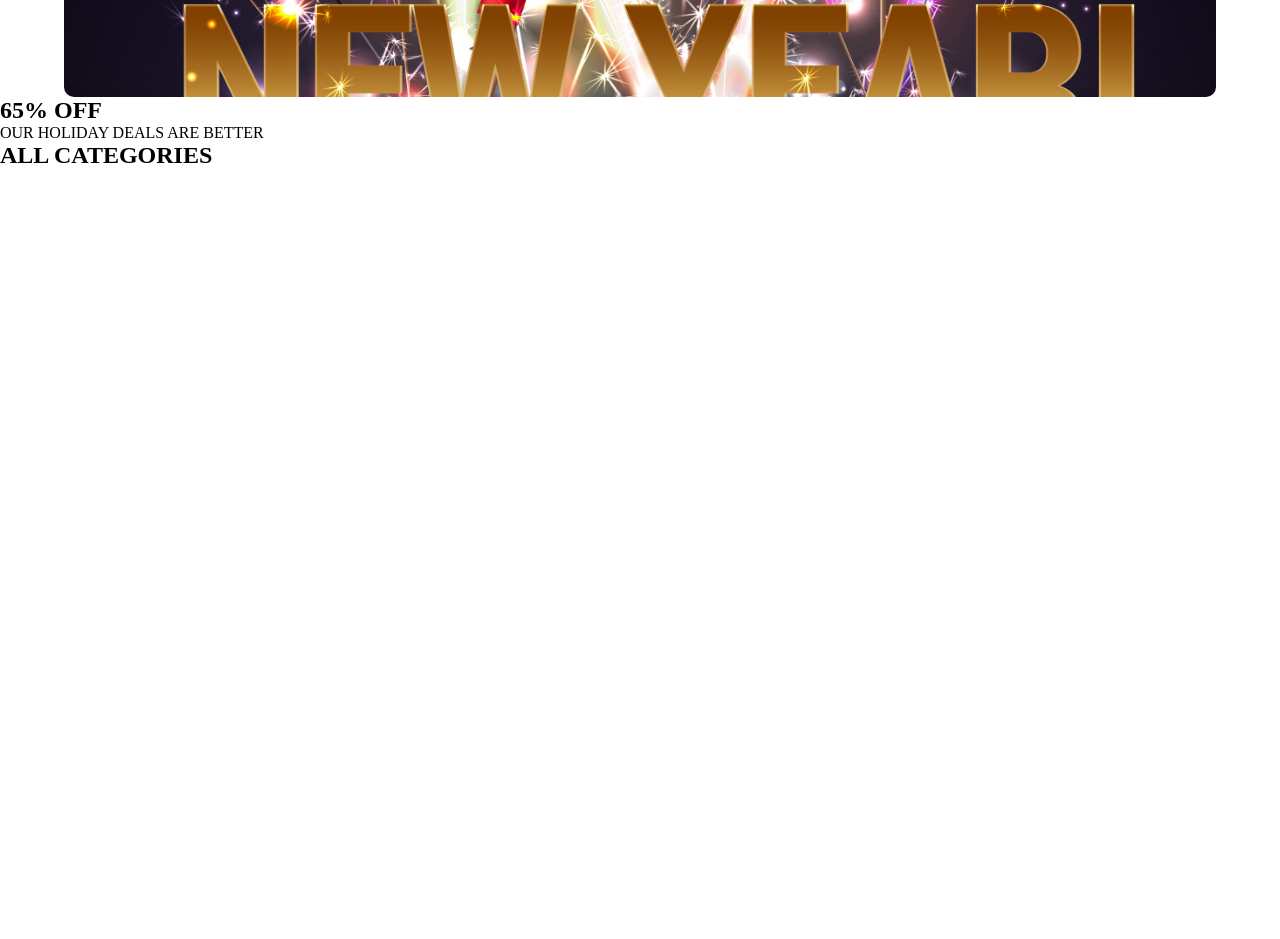
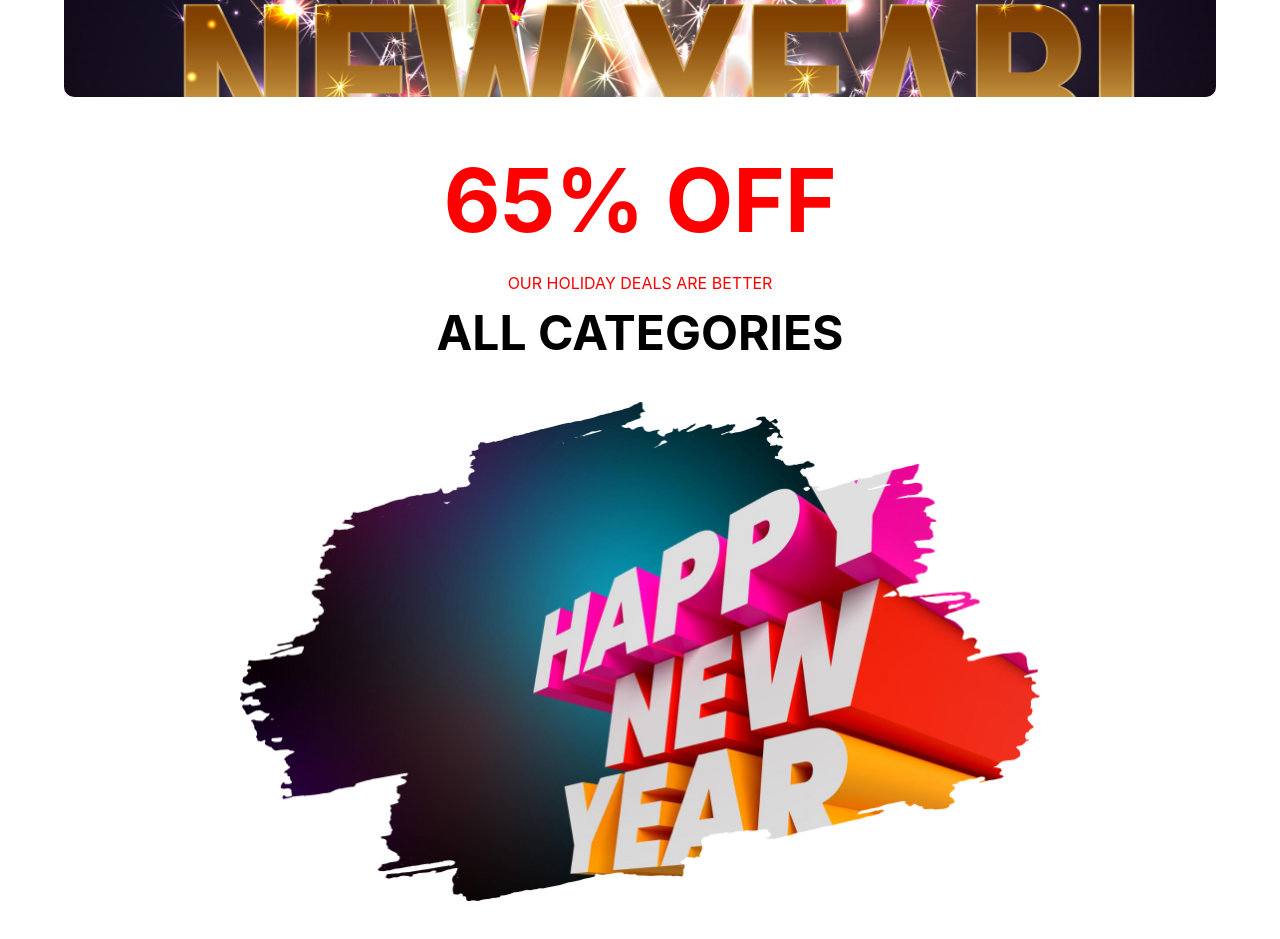
Before and after one commit to shorot-chicham/B9A1-New-Year-New-Mission, a plain HTML site: page index.html in a window 1280 px wide. Shown: the part 347-1286 px from the top of the page. Before the commit the page ends 800 px from the top, so only its background shows below. Drawn offline with Linux system fonts and the light colour scheme.

Commit message:
added the 65% off container in the file for the page

```diff
--- a/CSS/styles.css
+++ b/CSS/styles.css
@@ -23,6 +23,7 @@
     margin-top: 3%;
     border: none;
     border-radius: 10px;
+    margin-bottom: 50px;
 }
 
 .banner-title{
@@ -35,3 +36,37 @@
 }
 
 /* 65% off container styles start from here  */
+
+
+.off-container{
+    font-family: Inter;
+    text-align: center;
+    margin-bottom: 50px;
+}
+
+.off-container-title{
+    font-size: 88px;
+    font-weight: 700;
+    color: #f00;
+    margin-bottom: 20px;
+}
+
+
+.off-container > p{
+    color: #f00;
+    margin-bottom: 10px;
+}
+
+.off-container-sub-title{
+    font-size: 48px;
+    font-weight: 700;
+}
+
+
+.off-container-img{
+    width: 800px;
+    height: auto;
+    margin-top: 40px;
+}
+
+/* midnight party container styles start form here  */
--- a/index.html
+++ b/index.html
@@ -17,10 +17,17 @@
     <main>
         <!-- 65% off section start from here  -->
 
-        <section class="off-container">
+        <section class="off-container space">
             <h1 class="off-container-title">65% OFF</h1>
             <p>OUR HOLIDAY DEALS ARE BETTER</p>
-            <h1>ALL CATEGORIES</h1>
+            <h1 class="off-container-sub-title">ALL CATEGORIES</h1>
+            <img class="off-container-img" src="resources/New Year Photo.png" alt="New year photo.">
+        </section>
+
+        <!-- midnight party section start from here  -->
+
+        <section class="midnight-party-container">
+
         </section>
     </main>
     <footer>
```
